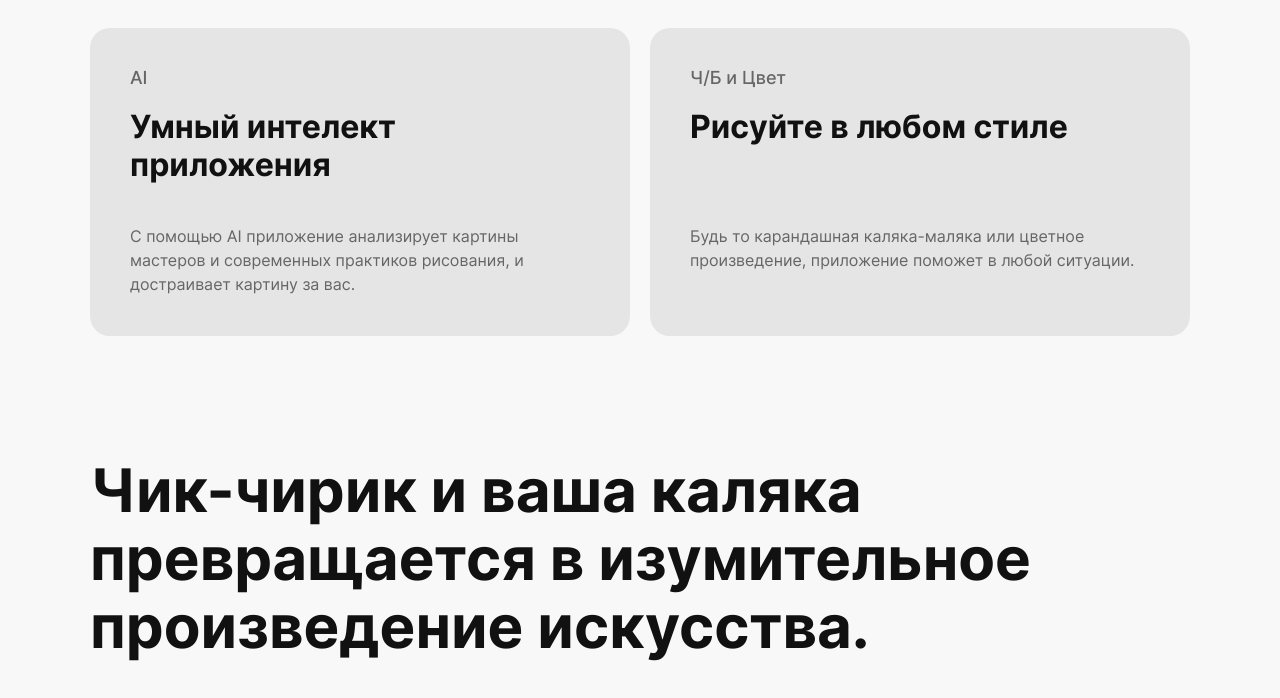
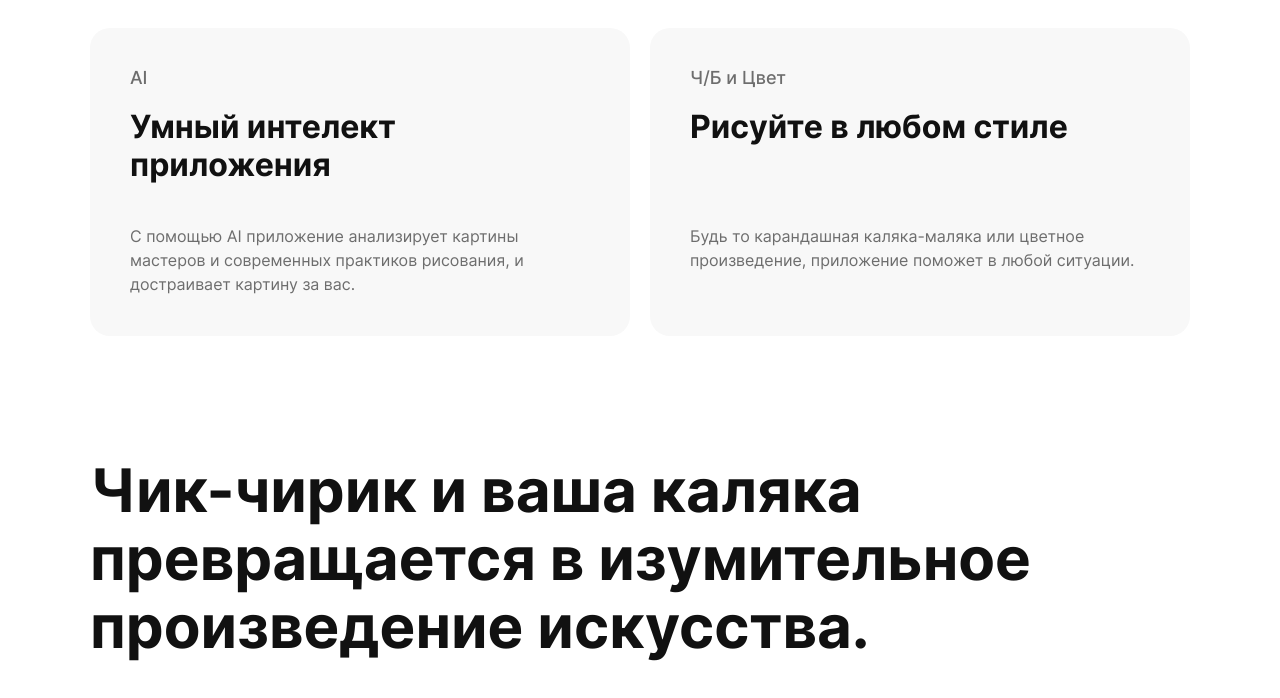
Before and after one commit to marussia1996/landing_drawing-app, a plain HTML site: page index.html in a window 1280 px wide. Shown: the part 682-1380 px from the top of the page. Drawn offline with Linux system fonts and the light colour scheme.

Commit message:
change color

```diff
--- a/scss/_varibels.scss
+++ b/scss/_varibels.scss
@@ -1,6 +1,5 @@
-$cardColor: #e5e5e5;
 $topAndBottomColor: #222222;
-$pageColor: #f8f8f8;
+$cardColor: #f8f8f8;
 $mainColor: #fff;
 
 $maxw: 1420px;
--- a/scss/modules/improvement.scss
+++ b/scss/modules/improvement.scss
@@ -12,7 +12,7 @@
     color: #111111;
   }
   &__form {
-    background-color: #f8f8f8;
+    background-color: $cardColor;
     border-radius: 10px;
     padding: 60px;
     display: grid;
--- a/scss/modules/page.scss
+++ b/scss/modules/page.scss
@@ -1,6 +1,6 @@
 @import "../varibels";
 .page {
-  background-color: $pageColor;
+  background-color: $mainColor;
   color: $mainColor;
   font-family: "Inter";
   max-width: 1420px;
```
Also changed, not shown: blocks/function/function.css, blocks/page/page.css, 4 other files.
